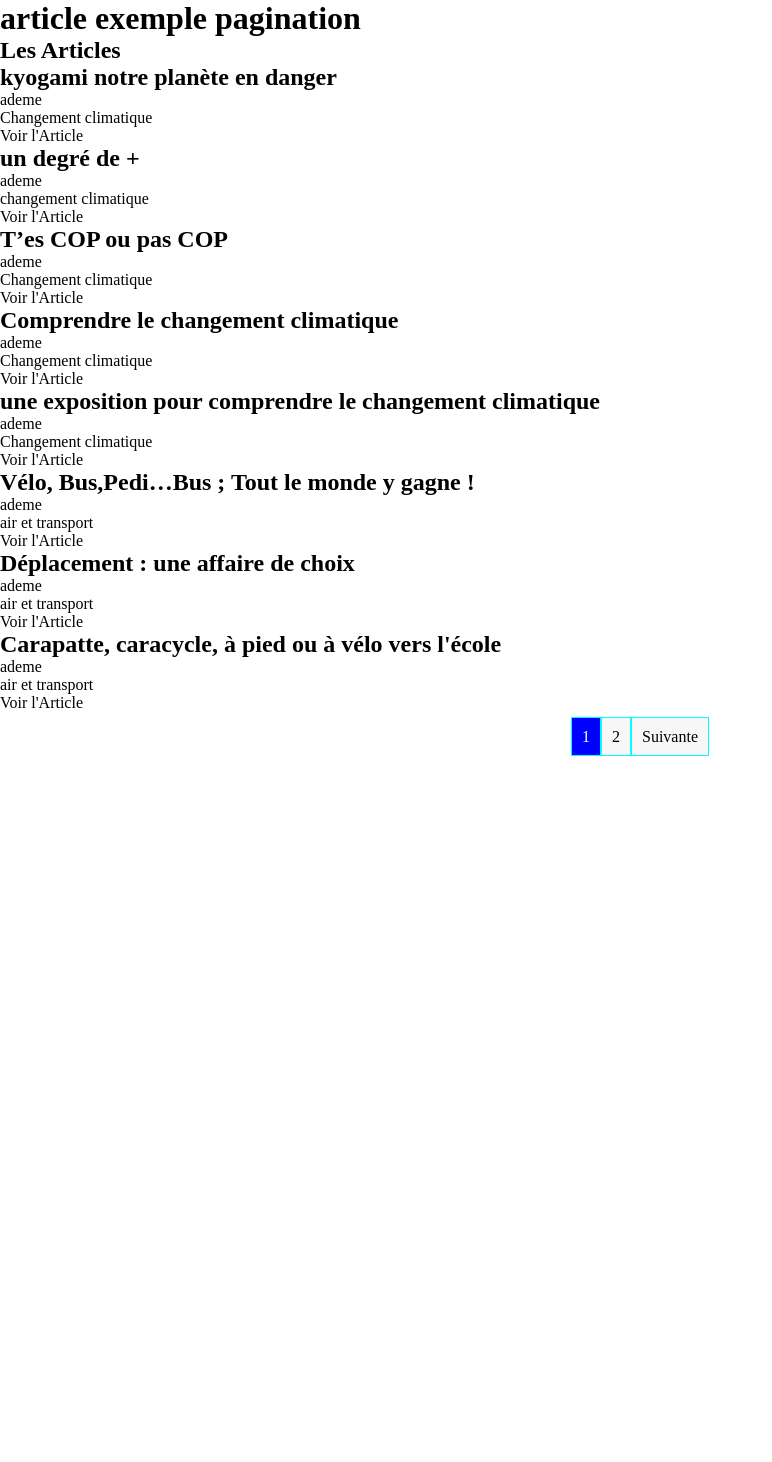
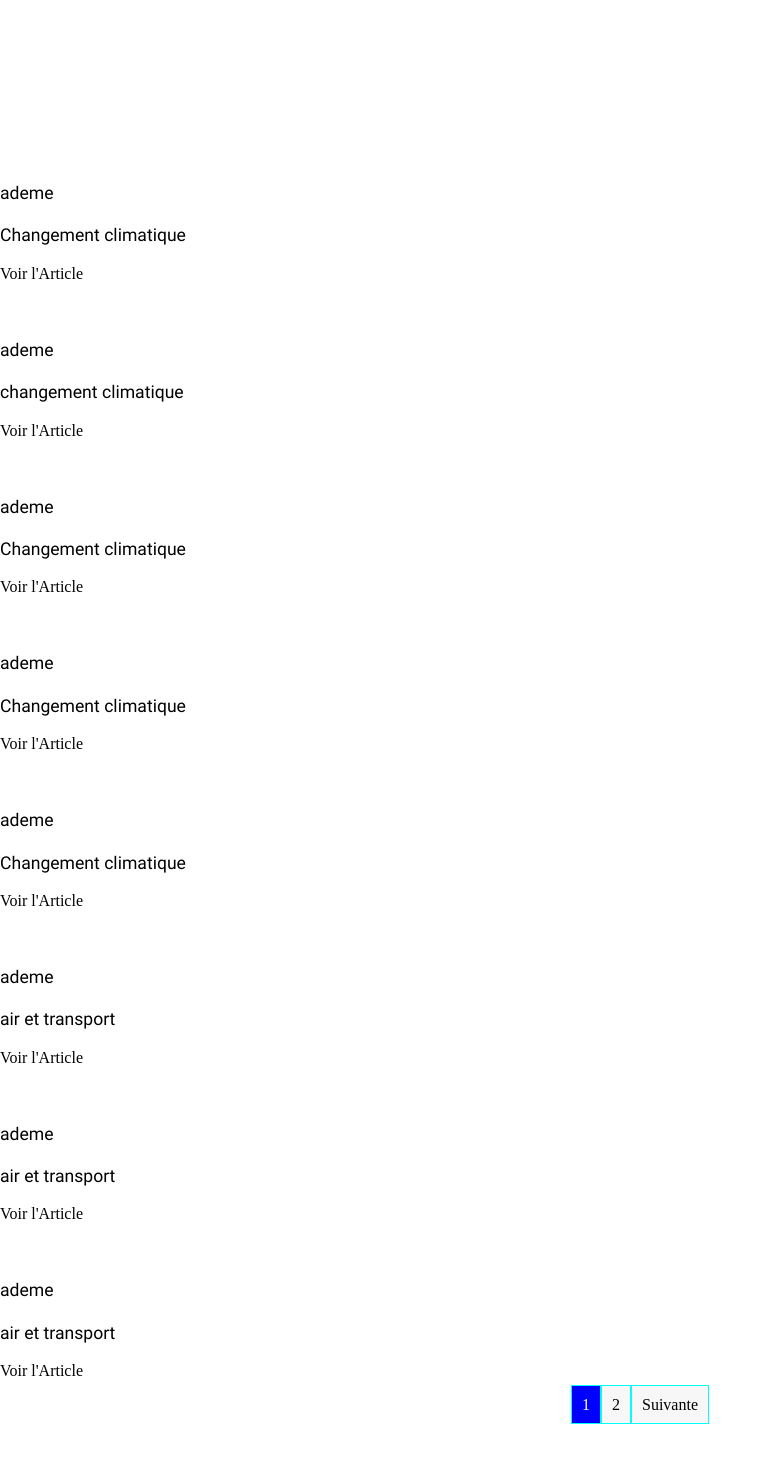
Before and after one commit to nicolaslechenic/climactions_cdr, a PHP site: page /index.php?action=pageArticle in a window 1280 px wide. Shown: the whole page, without its empty margins (0-772 px from the left). Before the commit the page ends 756 px from the top, so only its background shows below. Run offline with PHP 8.4, Linux system fonts and the light colour scheme; data comes from the database, SQL or seed files in the repository; data that the repository does not hold is empty.

Commit message:
👌 IMPROVE: ajout fonts / définition base css

```diff
--- a/Public/styles/style.css
+++ b/Public/styles/style.css
@@ -1,39 +1,109 @@
+:root {
+    --primary : #009D5C;
+    --bg-primary: #E5E5E5;
+    --white: #FCFCFC;
+    --black: #1A1A1A;
+    --text-primary: #000;
+    --text-secondary: #FFF;
+}
+
+@font-face {
+    font-family: 'Roboto';
+    font-style: normal;
+    font-weight: 400;
+    src: local(''),
+         url('../fonts/roboto/roboto.woff2') format('woff2'),
+         url('../fonts/roboto/roboto.woff') format('woff'),
+         url('../fonts/roboto/roboto.ttf') format('truetype')
+}
+
+@font-face {
+    font-family: 'Roboto Condensed';
+    font-style: normal;
+    font-weight: 400;
+    src: local(''),
+         url('../fonts/robotocondensed/robotocondensed.woff2') format('woff2'),
+         url('../fonts/robotocondensed/robotocondensed.woff') format('woff'),
+         url('../fonts/robotocondensed/robotocondensed.ttf') format('truetype')
+}
+
 *, ::before, ::after {
     margin: 0;
     padding: 0;
     box-sizing: border-box;
 }
 
-li{
+h1, h2, h3, h4, h5 {
+    font-family: 'Roboto Condensed', sans-serif;
+    font-weight: 400;
+    color: var(--text-secondary);
+    text-transform: uppercase;
+    letter-spacing: 0.1rem;
+    text-align: center;
+    margin-bottom: 1rem;
+}
+
+h1 {
+    font-size: 2.5rem;
+}
+
+h2 {
+    font-size: 2rem;
+}
+
+h3 {
+    font-size: 1.5rem;
+}
+
+h4 {
+    font-size: 1.2rem;
+}
+
+h5 {
+    font-size: 1.1rem;
+}
+
+p {
+    font-family: 'Roboto', sans-serif;
+    font-weight: 400;
+    color: var(--text-primary);
+    font-size: 1.1rem;
+    line-height: 1.5;
+    margin-bottom: 1rem;
+}
+
+li {
     list-style: none;
 }
-a{
+
+a {
     text-decoration: none;
     color: black;
 }
 
-
-
-
 /* --------PAGINATION-----------  */
-#nav-pagination{
+#nav-pagination {
     text-align: center;
     margin: 1rem 0;
 }
-.pagination{
+
+.pagination {
     display: inline-flex;
     margin-bottom: 2rem;
 }
-.pagination .page-item a{
+
+.pagination .page-item a {
     transition: all 0.1s ease-in-out;
     background-color: #F7F7F8;
     padding: 10px;
     border: solid 1px aqua;
 }
-.pagination .active a, .pagination .page-item a:hover{
+
+.pagination .active a, .pagination .page-item a:hover {
     background-color: blue;
     color: white;
 }
-.hidden{
+
+.hidden {
     display: none;
 }
```
Also changed, not shown: Public/fonts/roboto/roboto.ttf (added), Public/fonts/roboto/roboto.woff (added), Public/fonts/roboto/roboto.woff2 (added), Public/fonts/robotocondensed/robotocondensed.ttf (added), Public/fonts/robotocondensed/robotocondensed.woff (added), Public/fonts/robotocondensed/robotocondensed.woff2 (added).
